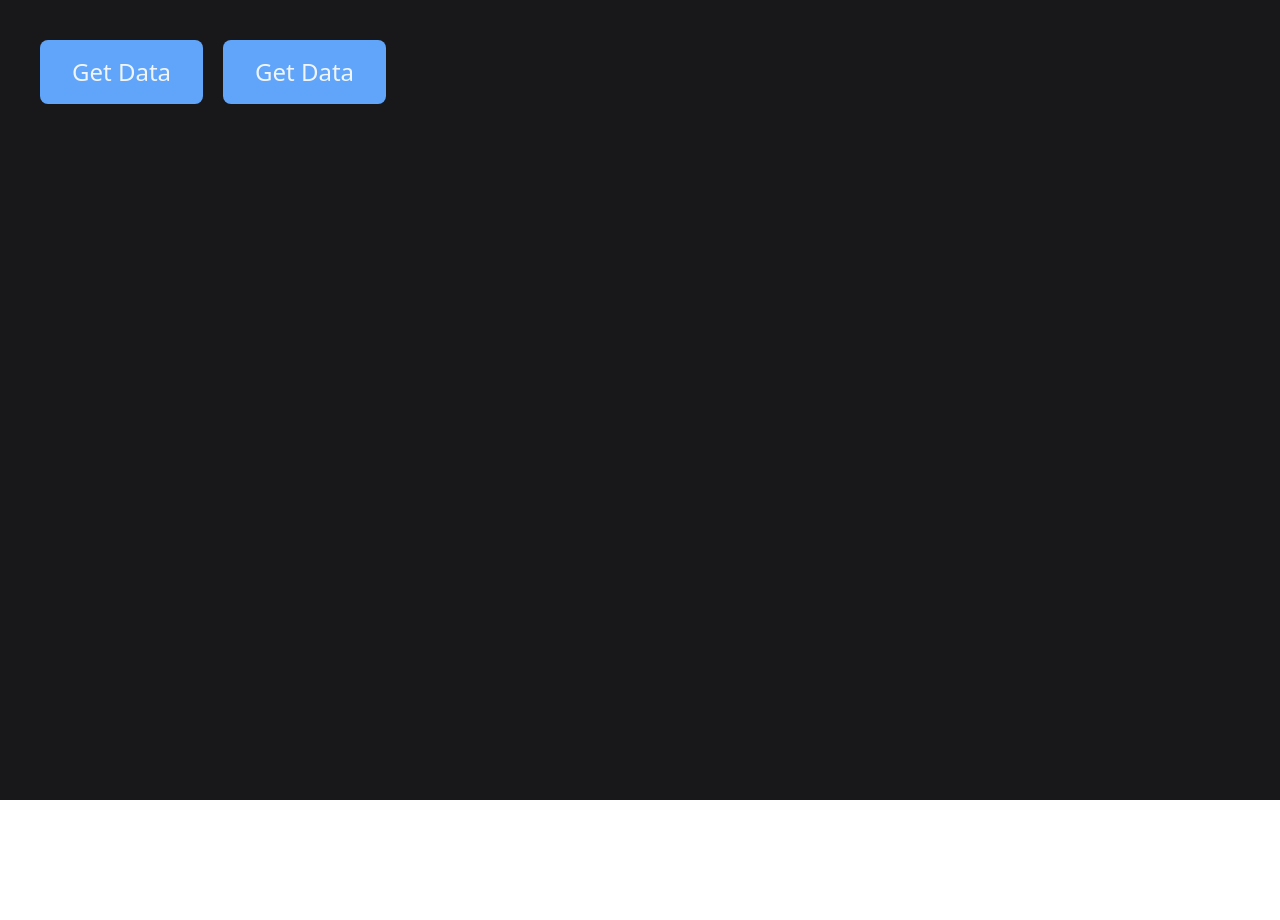
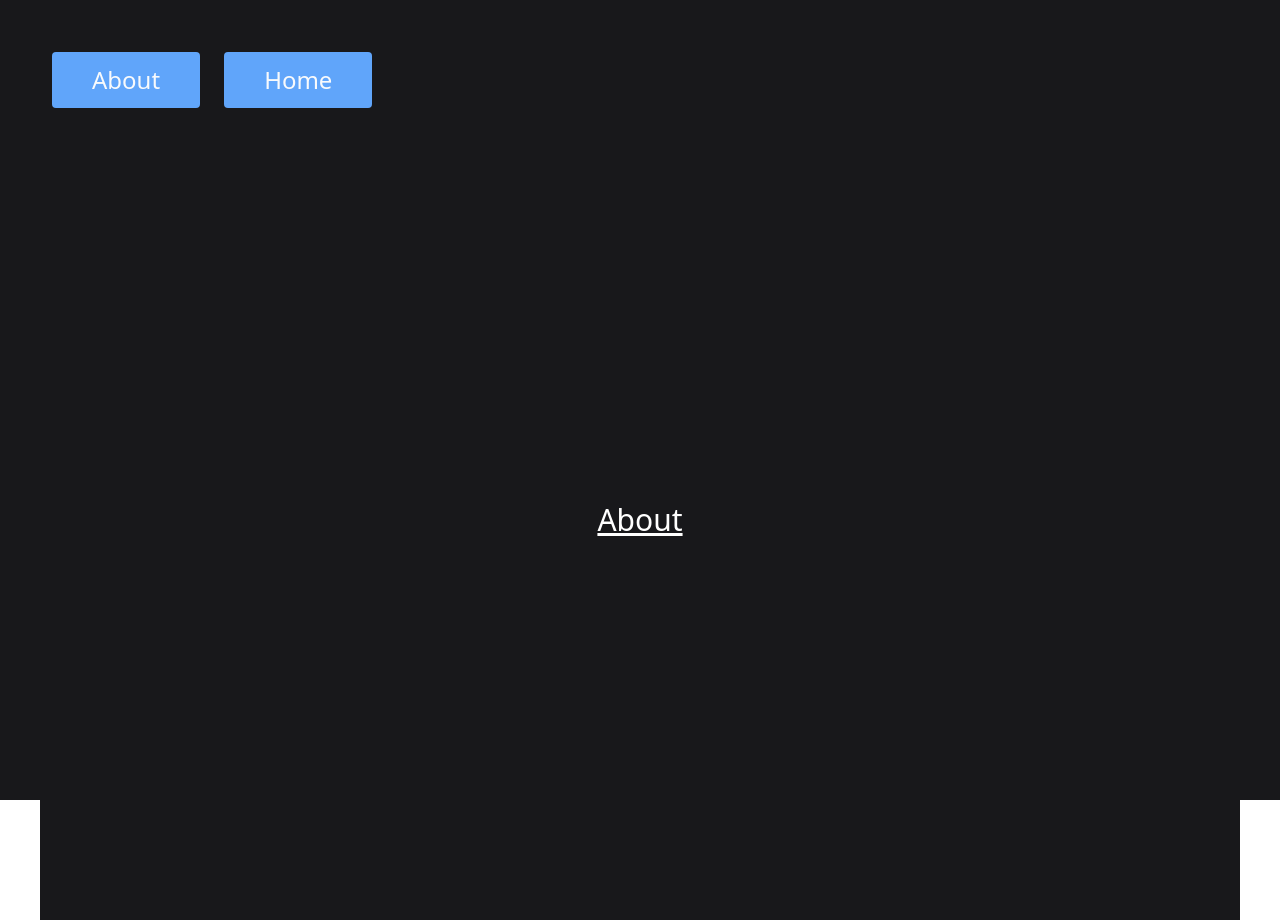
Before and after one commit to ArpanSankesh/React-Tut, a React (Vite) app in the folder Learning React/: page /about in a window 1280 px wide. Before the commit the page ends 800 px from the top, so only its background shows below. Built offline with nearby package versions, Linux system fonts and the light colour scheme.

Commit message:
React Router Dom

```diff
--- a/Learning React/src/App.jsx
+++ b/Learning React/src/App.jsx
@@ -1,30 +1,17 @@
-import axios from 'axios'
-import { useState } from 'react';
+import { Route , Routes } from "react-router-dom"
+import About from './pages/About'
+import Button from "./components/Button"
 
 const App = () => {
+  return (
+    <div className="bg-zinc-900 w-full h-screen p-10">
+    <Button />
 
-  const [data, setData] = useState([])
+    <Routes>
+      <Route path="/about" element={ <About />} />
+    </Routes>
+    </div>
+  )
+}
 
-  const getData = async () => {
-    const res = await axios.get('https://picsum.photos/v2/list')
-    setData(res.data);
-    console.log(data);
-  };
-
-  return (
-    <div className="w-full min-h-screen bg-zinc-900 p-10">
-      <button onClick={getData} className="bg-blue-400 px-8 py-4 rounded-lg text-slate-100 text-2xl focus:ring-4 focus:outline-none focus:ring-gray-100">Get Data</button>
-      <button onClick={getData} className="bg-blue-400 px-8 py-4 rounded-lg text-slate-100 text-2xl focus:ring-4 focus:outline-none focus:ring-gray-100 ml-5">Get Data</button>
-      <div className='mt-10 p-5 rounded flex flex-wrap gap-8'>
-        {data.map( (elem, idx) => {
-          return <div key={idx} className="bg-zinc-800 flex justify-between w-72 p-2 rounded-md mb-3 flex-col">
-            <img src={elem.download_url} alt="" />
-            <h1 className='text-slate-100 mt-2'>{elem.author}</h1>
-          </div>
-        })}
-      </div>
-    </div>
-  );
-};
-
-export default App;
+export default App
--- /dev/null
+++ b/Learning React/src/components/Button.jsx
@@ -0,0 +1,12 @@
+import { Link } from "react-router-dom"
+
+const Button = () => {
+  return (
+    <div>
+        <button className="bg-blue-400 text-slate-50 py-3 px-10 m-3 text-2xl rounded md"><Link to="/about">About</Link></button>
+        <button className="bg-blue-400 text-slate-50 py-3 px-10 m-3 text-2xl rounded md"><Link to="/">Home</Link></button>
+    </div>
+  )
+}
+
+export default Button
--- /dev/null
+++ b/Learning React/src/pages/About.jsx
@@ -0,0 +1,10 @@
+
+const About = () => {
+    return (
+      <div className="w-full h-screen bg-zinc-900 flex justify-center items-center">
+          <h1 className="text-white text-3xl underline">About</h1>
+      </div>
+    )
+  }
+
+  export default About
```
Also changed, not shown: Learning React/src/pages/Home.jsx (added).
